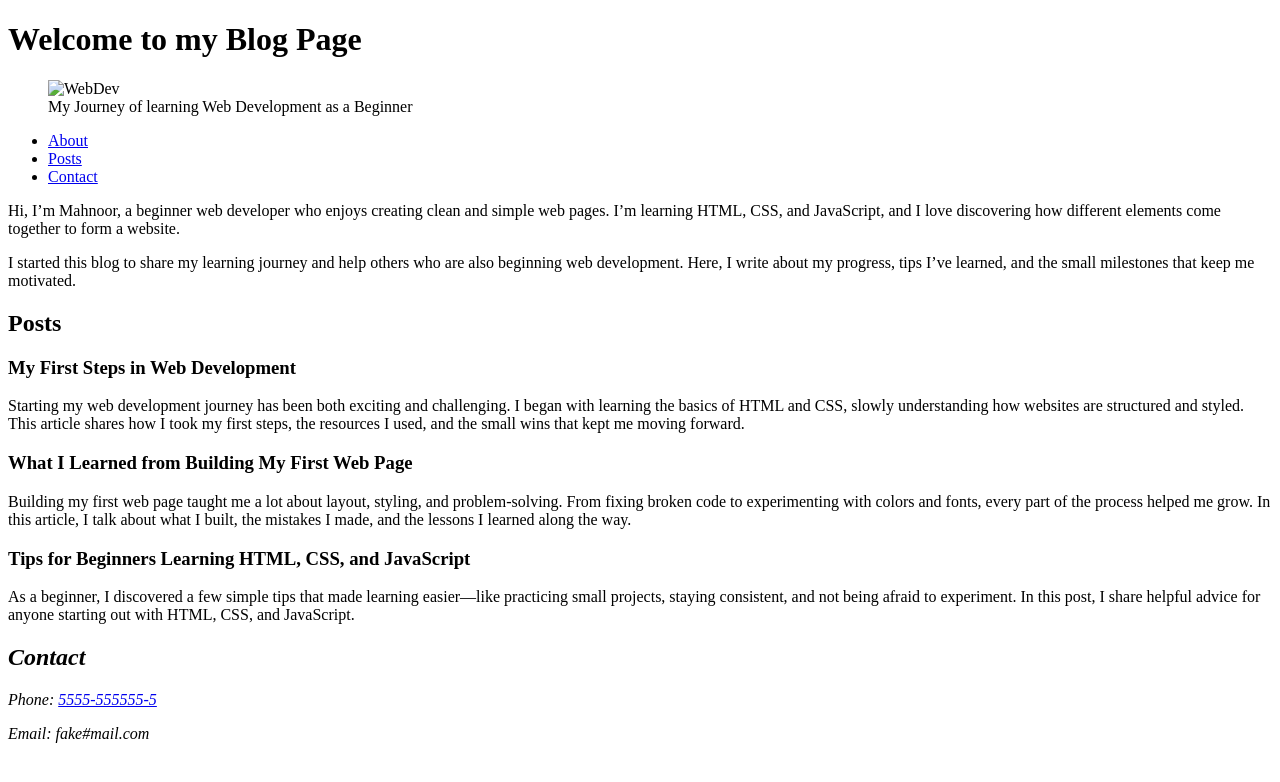
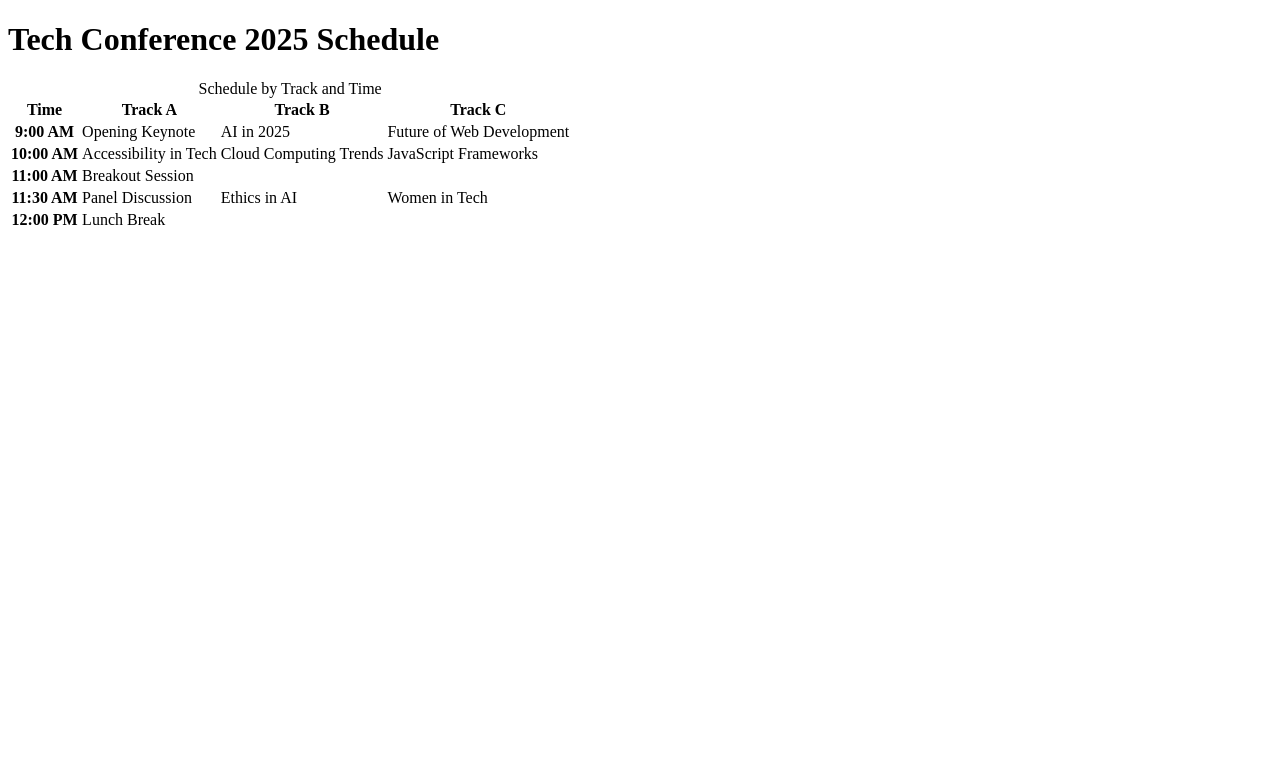
Before and after one commit to mahnoor451/my-html-projects, a plain HTML site: page index.html in a window 1280 px wide. Drawn offline with Linux system fonts and the light colour scheme.

Commit message:
Add files via upload

```diff
--- a/index.html
+++ b/index.html
@@ -3,55 +3,48 @@
 <head>
     <meta charset="UTF-8">
     <meta name="viewport" content="width=device-width, initial-scale=1.0">
-    <meta name="description" content="A beginner's blog page about web development journey.">
-    <title>My Blog Page</title>
+    <title>Tech Conference Schedule Table</title>
 </head>
 <body>
-    <header>
-        <h1>Welcome to my Blog Page</h1>
-        <figure>
-            <img src="WebDevelopment.avif" alt="WebDev">
-            <figcaption>My Journey of learning Web Development as a Beginner</figcaption>
-        </figure>
-        <nav>
-            <ul>
-                <li><a href="#about">About</a></li>
-                <li><a href="#posts">Posts</a></li>
-                <li><a href="#contact">Contact</a></li>
-            </ul>
-        </nav>
-    </header>
-    <main>
-      <section id="about">
-       <p>Hi, I’m Mahnoor, a beginner web developer who enjoys creating clean and simple web pages. I’m learning HTML, CSS, and JavaScript, and I love discovering how different elements come together to form a website.</p>
-       <p>I started this blog to share my learning journey and help others who are also beginning web development. Here, I write about my progress, tips I’ve learned, and the small milestones that keep me motivated.</p>
-      </section>
-        <section id="posts">
-            <h2>Posts</h2>
-            <article>
-                <h3>My First Steps in Web Development</h3>
-                <p>Starting my web development journey has been both exciting and challenging. I began with learning the basics of HTML and CSS, slowly understanding how websites are structured and styled. This article shares how I took my first steps, the resources I used, and the small wins that kept me moving forward.</p>
-            </article>
-            <article>
-                <h3>What I Learned from Building My First Web Page</h3>
-                <p>Building my first web page taught me a lot about layout, styling, and problem-solving. From fixing broken code to experimenting with colors and fonts, every part of the process helped me grow. In this article, I talk about what I built, the mistakes I made, and the lessons I learned along the way.</p>
-            </article>
-            <article>
-                <h3>Tips for Beginners Learning HTML, CSS, and JavaScript</h3>
-                <p>As a beginner, I discovered a few simple tips that made learning easier—like practicing small projects, staying consistent, and not being afraid to experiment. In this post, I share helpful advice for anyone starting out with HTML, CSS, and JavaScript.</p>
-            </article>
-        </section>
-    </main>
-    <footer>
-        <address>
-            <section id="contact">
-                <h2>Contact</h2>
-                <address>
-                    <p>Phone: <a href="tel:55555555555">5555-555555-5</a></p>
-                    <p>Email: fake#mail.com</p>
-                </address>
-            </section>
-        </address>
-    </footer>
+    <h1>Tech Conference 2025 Schedule</h1>
+    <table>
+        <caption>Schedule by Track and Time</caption>
+        <thead>
+            <tr>
+            <th>Time</th>
+            <th scope="col">Track A</th>
+            <th scope="col">Track B</th>
+            <th scope="col">Track C</th>
+            </tr>
+        </thead>
+        <tbody>
+            <tr>
+                <th scope="row">9:00 AM</th>
+                <td>Opening Keynote</td>
+                <td>AI in 2025</td>
+                <td>Future of Web Development</td>
+            </tr>
+            <tr>
+                <th scope="row">10:00 AM</th>
+                <td>Accessibility in Tech</td>
+                <td>Cloud Computing Trends</td>
+                <td>JavaScript Frameworks</td>
+            </tr>
+            <tr>
+                <th scope="row">11:00 AM</th>
+                <td>Breakout Session</td>
+            </tr>
+            <tr>
+                <th scope="row">11:30 AM</th>
+                <td>Panel Discussion</td>
+                <td>Ethics in AI</td>
+                <td>Women in Tech</td>
+            </tr>
+            <tr>
+                <th scope="row">12:00 PM</th>
+                <td>Lunch Break</td>
+            </tr>
+        </tbody>
+    </table>
 </body>
 </html>
```
